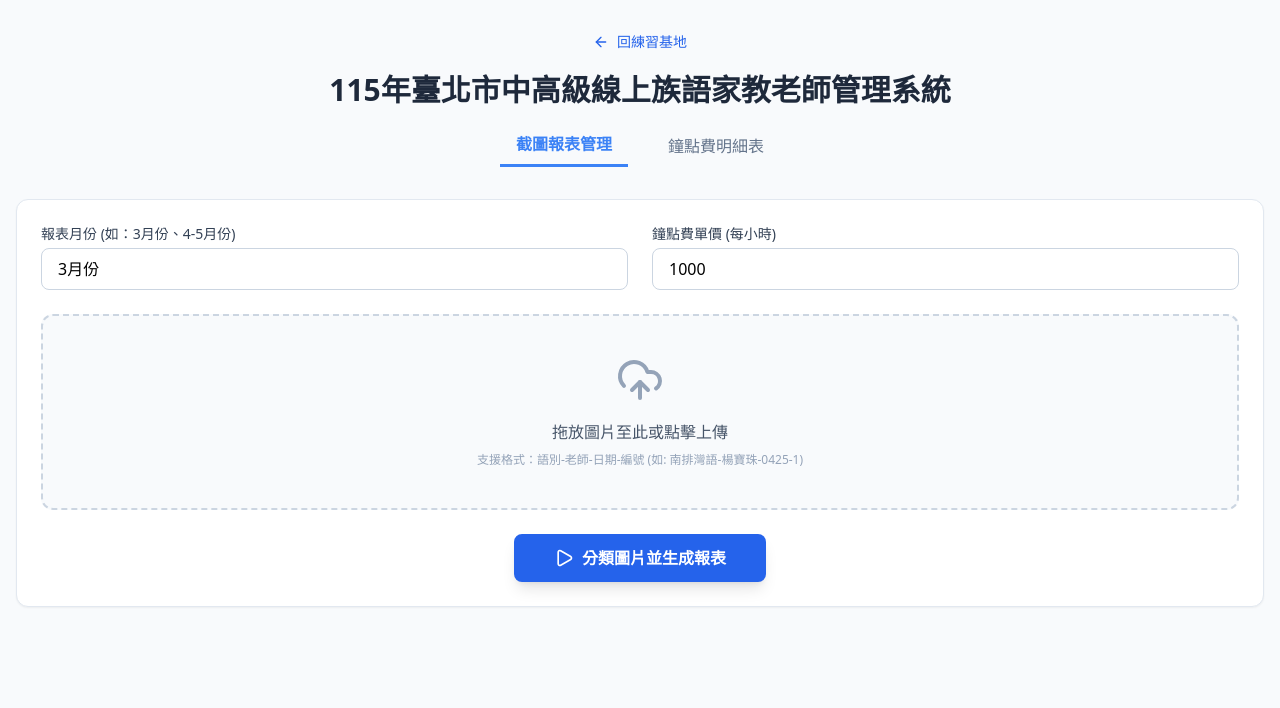
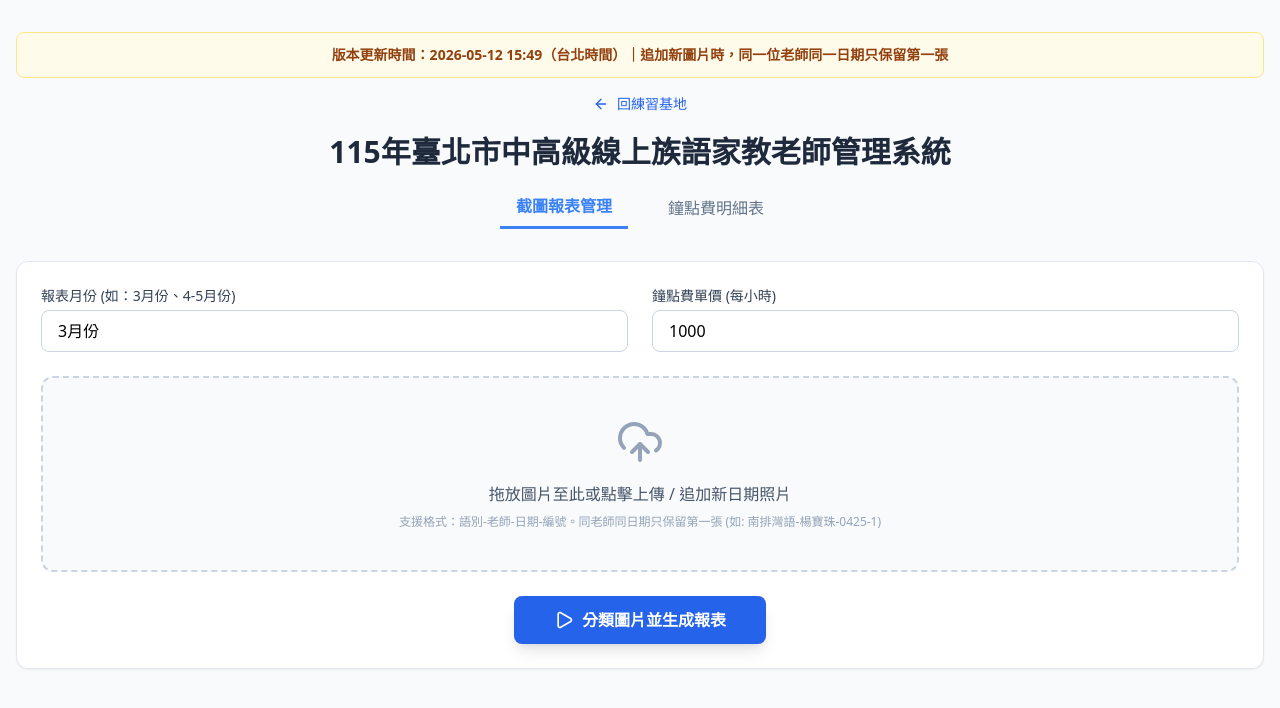
Before and after one commit to Calumai/name, a plain HTML site: page codex-chrome-prompts/tools/teacher-manager/index.html in a window 1280 px wide. Drawn offline with nearby package versions, Linux system fonts and the light colour scheme.

Commit message:
Show teacher manager version time
Updated the image upload instructions and version update notice.

```diff
--- a/codex-chrome-prompts/tools/teacher-manager/index.html
+++ b/codex-chrome-prompts/tools/teacher-manager/index.html
@@ -46,6 +46,9 @@
 
     <div class="max-w-7xl mx-auto py-8 px-4 no-print">
         <header class="text-center mb-8">
+            <div class="mb-4 rounded-lg border border-amber-200 bg-amber-50 px-4 py-3 text-sm font-bold text-amber-800">
+                版本更新時間：2026-05-12 15:49（台北時間）｜追加新圖片時，同一位老師同一日期只保留第一張
+            </div>
             <div class="mb-4">
                 <a href="../../" class="inline-flex items-center gap-2 text-sm text-blue-600 hover:text-blue-800">
                     <i data-lucide="arrow-left" class="w-4 h-4"></i> 回練習基地
@@ -72,8 +75,8 @@
 
             <div id="dropZone" class="file-drop-zone bg-slate-50 rounded-xl p-10 text-center cursor-pointer hover:bg-slate-100 transition-colors">
                 <i data-lucide="upload-cloud" class="mx-auto mb-4 text-slate-400 w-12 h-12"></i>
-                <p class="text-slate-600 mb-2 font-medium">拖放圖片至此或點擊上傳</p>
-                <p class="text-xs text-slate-400">支援格式：語別-老師-日期-編號 (如: 南排灣語-楊寶珠-0425-1)</p>
+                <p class="text-slate-600 mb-2 font-medium">拖放圖片至此或點擊上傳 / 追加新日期照片</p>
+                <p class="text-xs text-slate-400">支援格式：語別-老師-日期-編號。同老師同日期只保留第一張 (如: 南排灣語-楊寶珠-0425-1)</p>
                 <input type="file" id="imageInput" multiple accept="image/*" class="hidden">
             </div>
 
```
